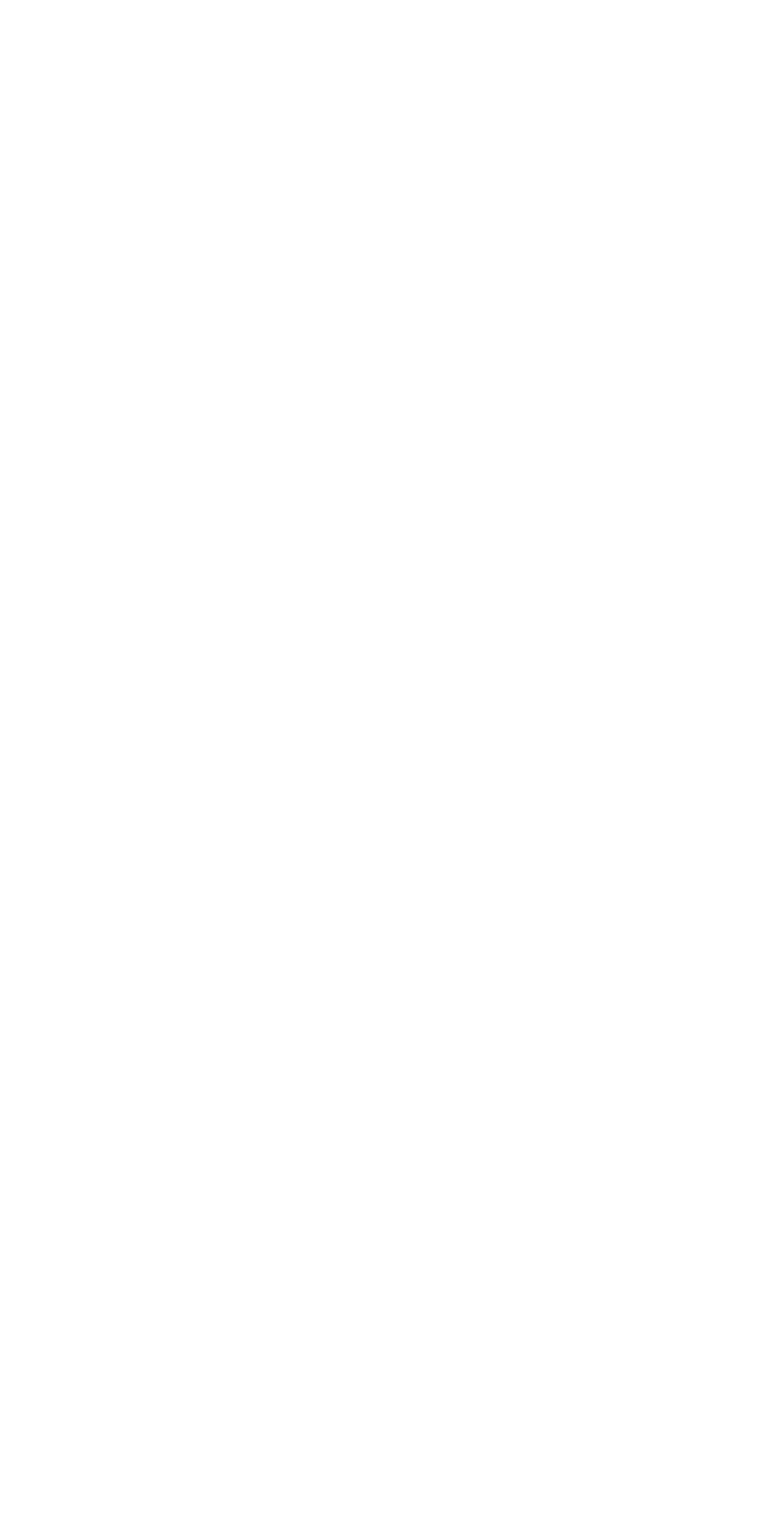
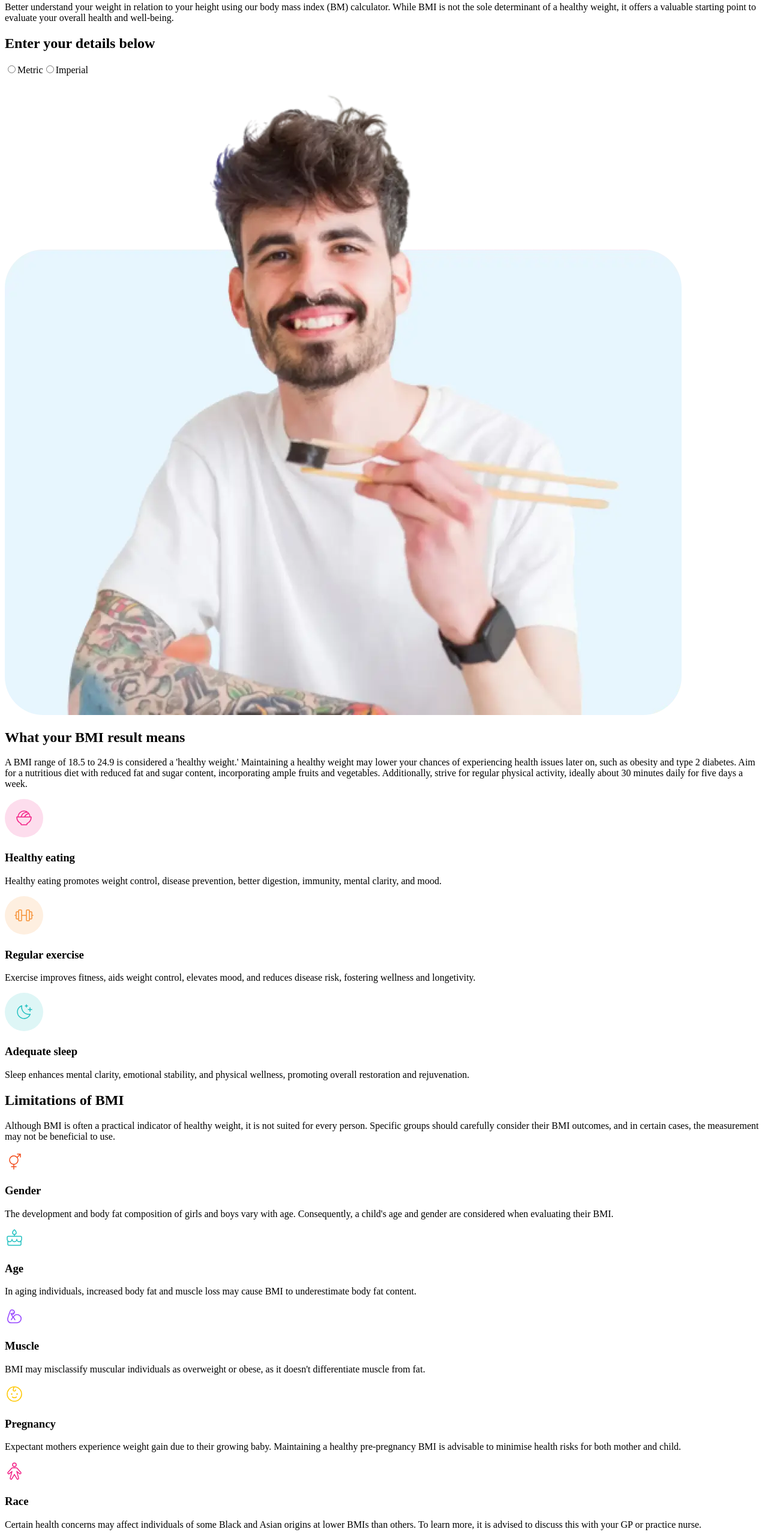
Before and after one commit to sammyodiagbe/bmicalculator, a React (Create React App) app: page / in a window 1280 px wide. Shown: the part 140-2704 px from the top of the page at 60% size. Before the commit the page ends 800 px from the top, so only its background shows below. Built offline with nearby package versions, Linux system fonts and the light colour scheme.

Commit message:
structure

```diff
--- a/src/App.js
+++ b/src/App.js
@@ -1,5 +1,159 @@
+import Logo from "./assets/logo.svg";
+import ManImage from "./assets/image-man-eating.webp";
+import IconSleep from "./assets/icon-sleep.svg";
+import IconEating from "./assets/icon-eating.svg";
+import IconExcercise from "./assets/icon-exercise.svg";
+import IconGender from "./assets/icon-gender.svg";
+import IconAge from "./assets/icon-age.svg";
+import IconMuscle from "./assets/icon-muscle.svg";
+import IconPregnacy from "./assets/icon-pregnancy.svg";
+import IconRace from "./assets/icon-race.svg";
+
 function App() {
-  return <div className="App"></div>;
+  return (
+    <div className="App">
+      <header>
+        <section className="text-content">
+          <img src={Logo} alt="Company logo" />
+          <h1 className="title">Body Mass Index Calculator</h1>
+          <p>
+            Better understand your weight in relation to your height using our
+            body mass index (BM) calculator. While BMI is not the sole
+            determinant of a healthy weight, it offers a valuable starting point
+            to evaluate your overall health and well-being.
+          </p>
+        </section>
+        <form className="form">
+          <h2 className="title">Enter your details below</h2>
+          <div className="unit-container">
+            <label className="input-label" htmlFor="metric">
+              <input type="radio" id="metric" name="unit" />
+              <span className="custom-radio"></span>
+              <span className="title">Metric</span>
+            </label>
+            <label className="input-label" htmlFor="imperial">
+              <input type="radio" id="imperial" name="unit" />
+              <span className="custom-radio"></span>
+              <span className="title">Imperial</span>
+            </label>
+          </div>
+        </form>
+      </header>
+      <section className="result-meaning">
+        <img src={ManImage} alt="Man eating" />
+        <aside className="write-up">
+          <h2 className="title">What your BMI result means</h2>
+          <p>
+            A BMI range of 18.5 to 24.9 is considered a 'healthy weight.'
+            Maintaining a healthy weight may lower your chances of experiencing
+            health issues later on, such as obesity and type 2 diabetes. Aim for
+            a nutritious diet with reduced fat and sugar content, incorporating
+            ample fruits and vegetables. Additionally, strive for regular
+            physical activity, ideally about 30 minutes daily for five days a
+            week.
+          </p>
+        </aside>
+      </section>
+      <section className="tips">
+        <dic className="tip">
+          <img src={IconEating} alt="Eating healthy is important" />
+          <div className="writeup">
+            <h3>Healthy eating</h3>
+            <p>
+              Healthy eating promotes weight control, disease prevention, better
+              digestion, immunity, mental clarity, and mood.
+            </p>
+          </div>
+        </dic>
+        <dic className="tip">
+          <img src={IconExcercise} alt="Eating healthy is important" />
+          <div className="writeup">
+            <h3>Regular exercise</h3>
+            <p>
+              Exercise improves fitness, aids weight control, elevates mood, and
+              reduces disease risk, fostering wellness and longetivity.
+            </p>
+          </div>
+        </dic>
+        <dic className="tip">
+          <img src={IconSleep} alt="Eating healthy is important" />
+          <div className="writeup">
+            <h3>Adequate sleep</h3>
+            <p>
+              Sleep enhances mental clarity, emotional stability, and physical
+              wellness, promoting overall restoration and rejuvenation.
+            </p>
+          </div>
+        </dic>
+      </section>
+      <section className="limitations">
+        <aside className="write-up">
+          <h2>Limitations of BMI</h2>
+          <p>
+            Although BMI is often a practical indicator of healthy weight, it is
+            not suited for every person. Specific groups should carefully
+            consider their BMI outcomes, and in certain cases, the measurement
+            may not be beneficial to use.
+          </p>
+        </aside>
+        <aside className="limitations">
+          <div className="limitation">
+            <div className="head">
+              <img src={IconGender} alt="Gender" />
+              <h3>Gender</h3>
+            </div>
+            <p>
+              The development and body fat composition of girls and boys vary
+              with age. Consequently, a child's age and gender are considered
+              when evaluating their BMI.
+            </p>
+          </div>
+          <div className="limitation">
+            <div className="head">
+              <img src={IconAge} alt="Gender" />
+              <h3>Age</h3>
+            </div>
+            <p>
+              In aging individuals, increased body fat and muscle loss may cause
+              BMI to underestimate body fat content.
+            </p>
+          </div>
+          <div className="limitation">
+            <div className="head">
+              <img src={IconMuscle} alt="Gender" />
+              <h3>Muscle</h3>
+            </div>
+            <p>
+              BMI may misclassify muscular individuals as overweight or obese,
+              as it doesn't differentiate muscle from fat.
+            </p>
+          </div>
+          <div className="limitation">
+            <div className="head">
+              <img src={IconPregnacy} alt="Gender" />
+              <h3>Pregnancy</h3>
+            </div>
+            <p>
+              Expectant mothers experience weight gain due to their growing
+              baby. Maintaining a healthy pre-pregnancy BMI is advisable to
+              minimise health risks for both mother and child.
+            </p>
+          </div>
+          <div className="limitation">
+            <div className="head">
+              <img src={IconRace} alt="Gender" />
+              <h3>Race</h3>
+            </div>
+            <p>
+              Certain health concerns may affect individuals of some Black and
+              Asian origins at lower BMIs than others. To learn more, it is
+              advised to discuss this with your GP or practice nurse.
+            </p>
+          </div>
+        </aside>
+      </section>
+    </div>
+  );
 }
 
 export default App;
```
